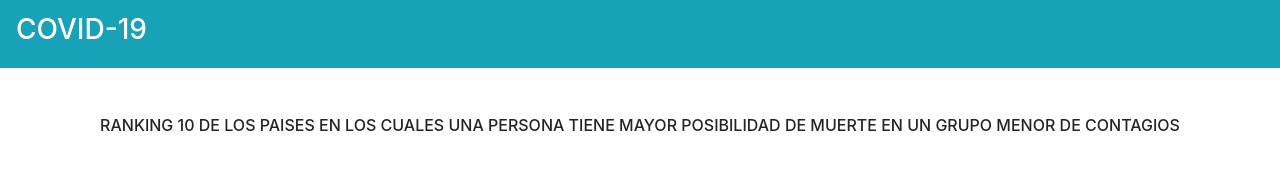
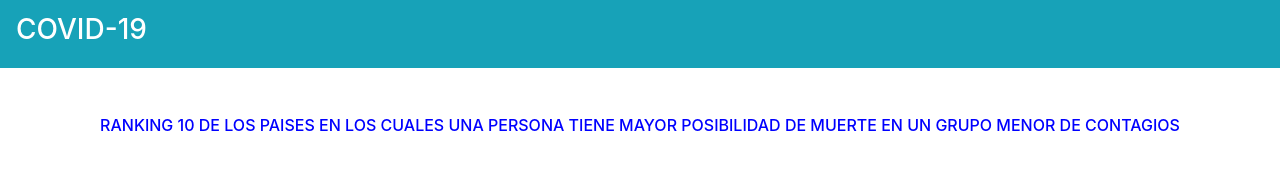
Before and after one commit to MasterJB2127/IS_ExamenP2, a website: page index.html in a window 1280 px wide. Shown: the top 180 px of the page. Drawn offline with nearby package versions, Linux system fonts and the light colour scheme.

Commit message:
Cambio en color de las letras

```diff
--- a/index.html
+++ b/index.html
@@ -85,7 +85,7 @@ xhtttp.onreadystatechange = function () {
       </nav>
       <br>
       <br>
-    <h6 class="text-center">
+    <h6 class="text-center" style="color: blue;">
         RANKING 10 DE LOS PAISES EN LOS CUALES UNA PERSONA TIENE MAYOR POSIBILIDAD DE MUERTE EN UN GRUPO MENOR DE
         CONTAGIOS
     </h6>
```
